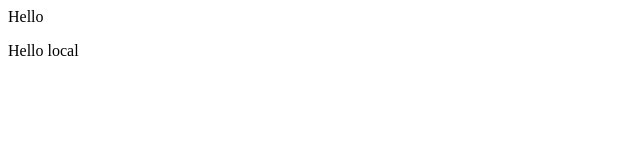
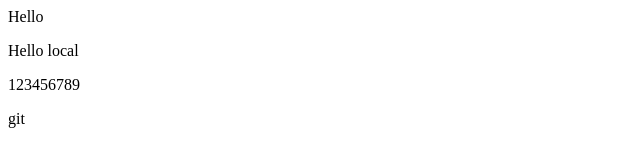
Before and after one commit to Rajveer9709/Local_Repo, a plain HTML site: page index.html in a window 1280 px wide. Shown: the whole page, without its empty margins (0-640 px from the left). Drawn offline with Linux system fonts and the light colour scheme.

Commit message:
123456789

```diff
--- a/index.html
+++ b/index.html
@@ -1,2 +1,3 @@
 <p>Hello</p>
 <p>Hello local</p>
+<p>123456789</p>git
```
